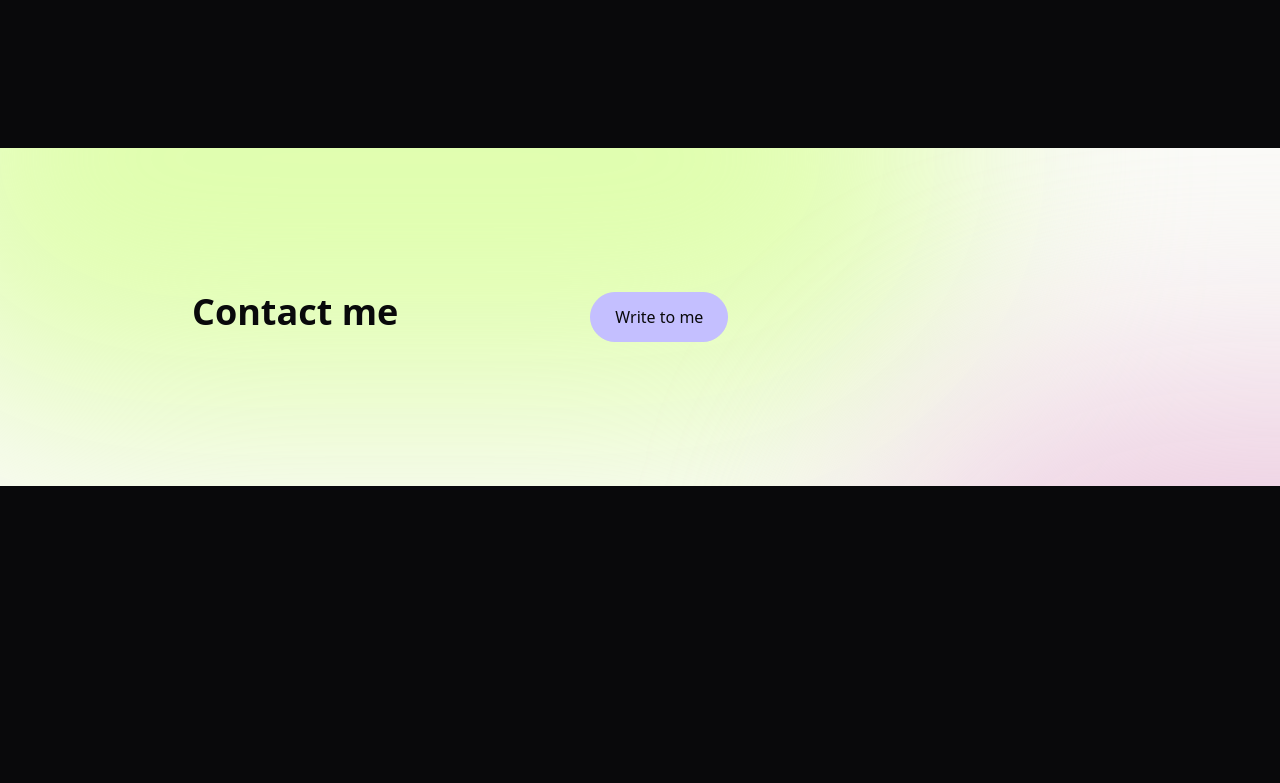
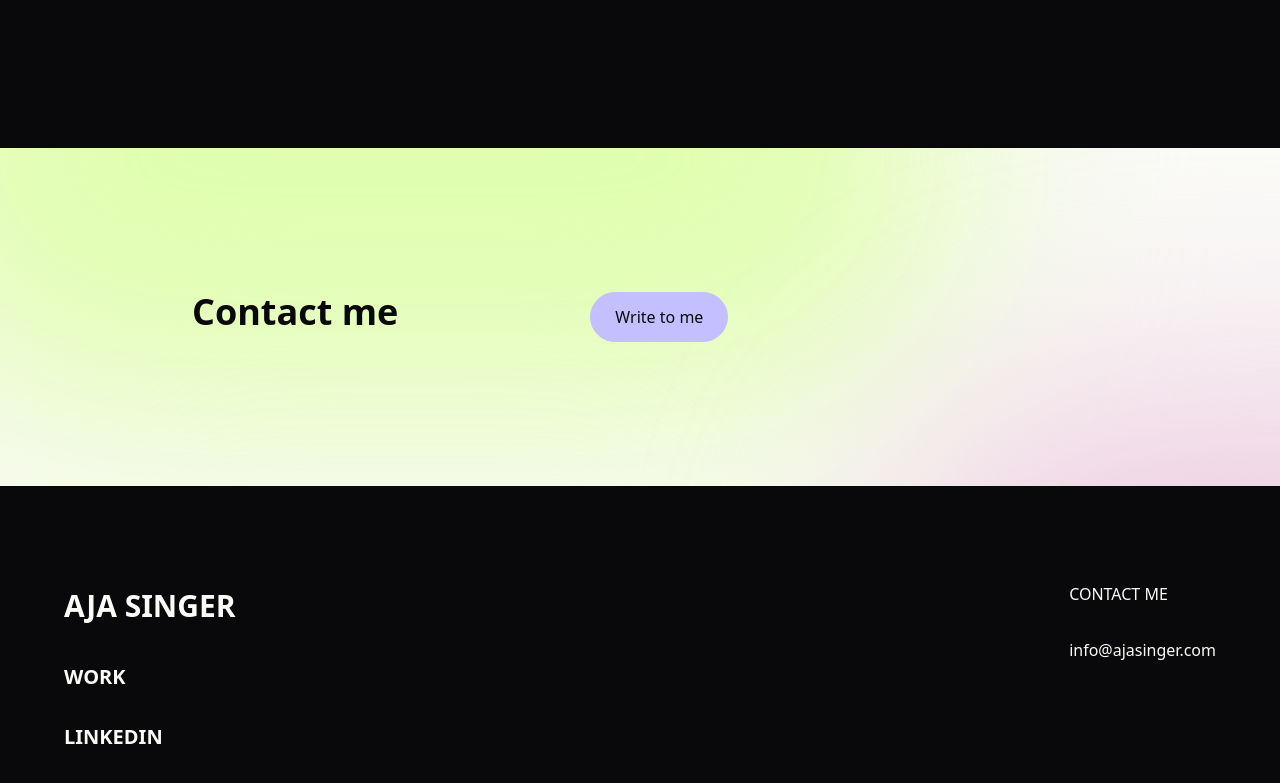
Before and after one commit to ajasinger/portfolio_2024, a Next.js app: page / in a window 1280 px wide. Shown: the part 2914-3697 px from the top of the page. Before the commit the page ends 3400 px from the top, so only its background shows below. Built offline with nearby package versions, Linux system fonts and the light colour scheme.

Commit message:
code & style component

```diff
--- a/components/Footer.tsx
+++ b/components/Footer.tsx
@@ -1,6 +1,17 @@
+import Link from "next/link"
+
 export default function Footer() {
     return(
-        <footer>
+        <footer className="px-16 py-24 flex justify-between gap-16 font-sans">
+            <div className="flex flex-col gap-8 font-semibold">
+                <h2 className="text-3xl max-w-4xl leading-relaxed">AJA SINGER</h2>
+                <Link href="/work" className="text-xl">WORK</Link>
+                <Link href="/work" className="text-xl">LINKEDIN</Link>
+            </div>
+            <div className="flex flex-col gap-8">
+                <Link href="/work">CONTACT ME</Link>
+                <p>info@ajasinger.com</p>
+            </div>
 
         </footer>
     )
```
